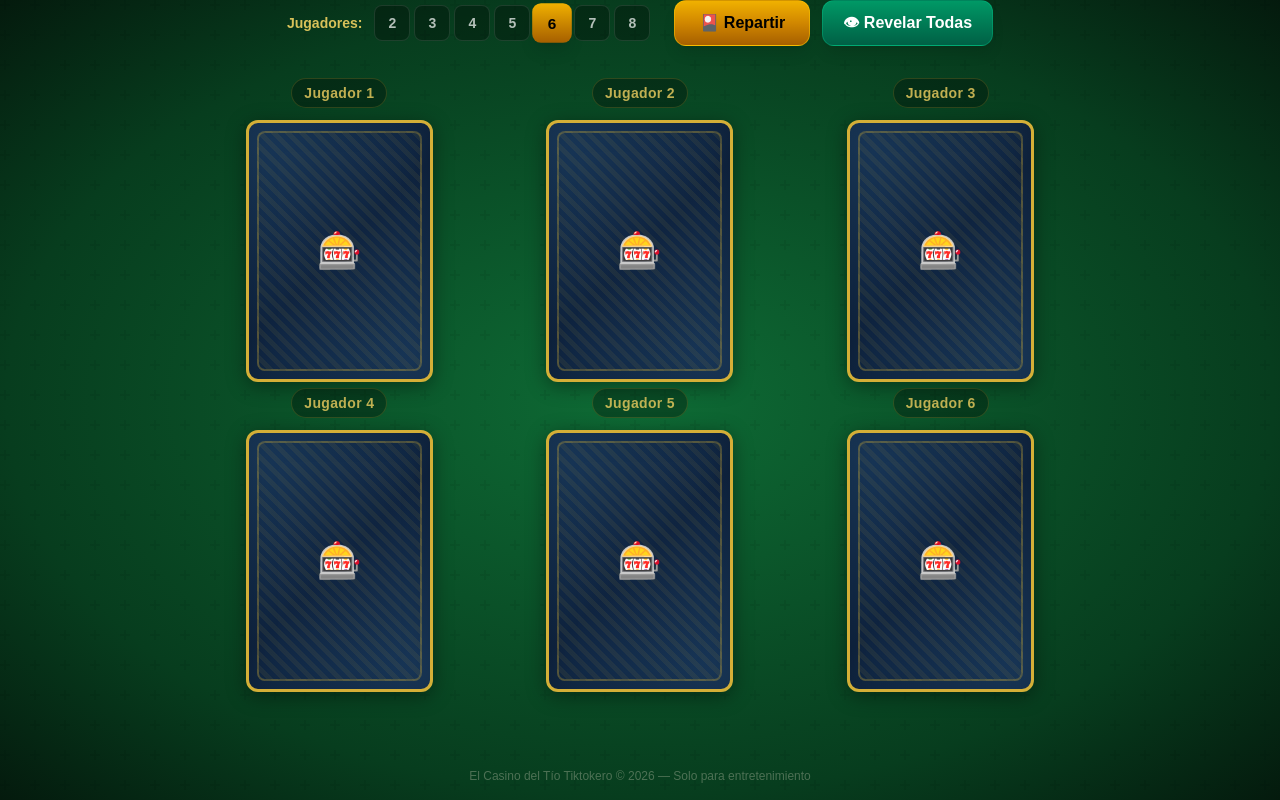
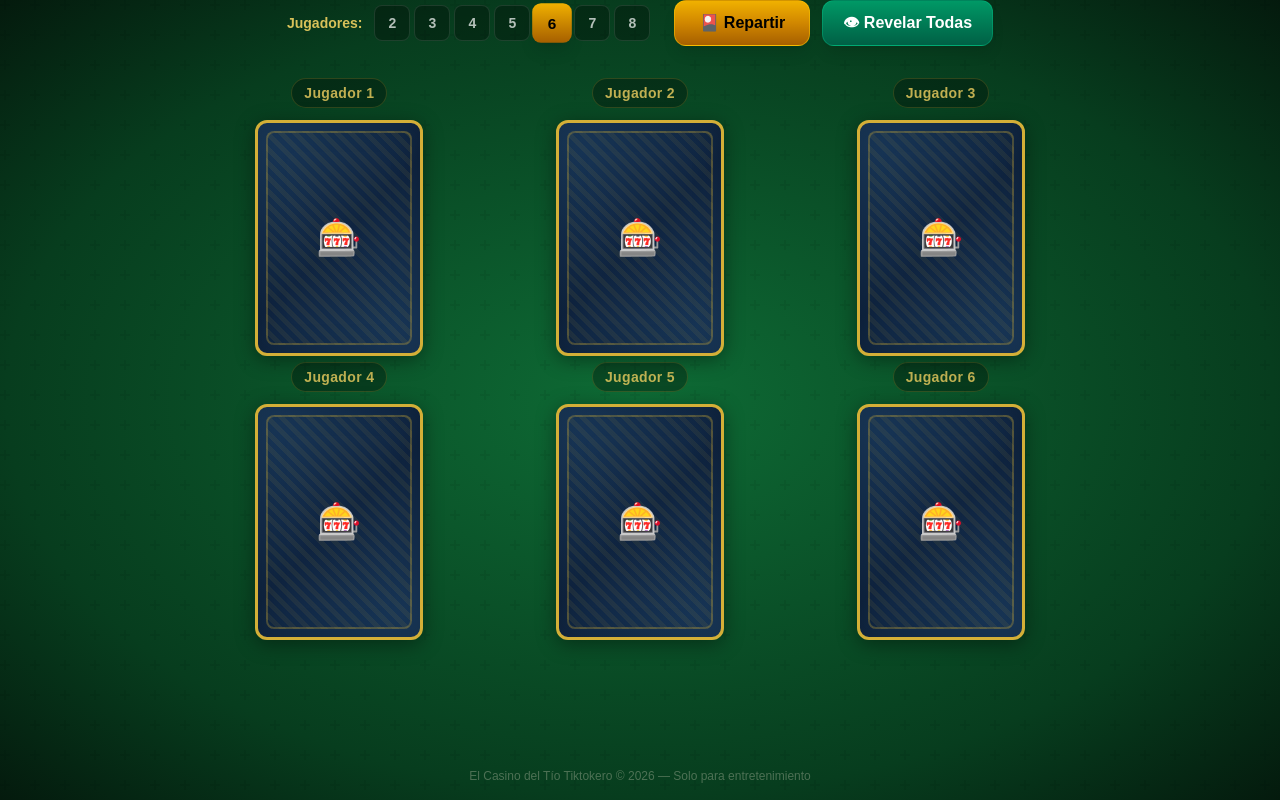
Before and after one commit to oswaldosan/casinoapp, a Next.js app: page / in a window 1280 px wide. Both pictures are taken after a click on the button "🎴 Repartir". Built offline with nearby package versions, Linux system fonts and the light colour scheme.

Commit message:
update game logic

```diff
--- a/src/components/GameBoard.tsx
+++ b/src/components/GameBoard.tsx
@@ -23,6 +23,7 @@ export default function GameBoard() {
   const [history, setHistory] = useState<RoundResult[]>([]);
   const [roundNumber, setRoundNumber] = useState(0);
   const [dealKey, setDealKey] = useState(0);
+  const [showPopup, setShowPopup] = useState(false);
   const confettiFired = useRef(false);
 
   const allRevealed = revealed.length > 0 && revealed.every(Boolean);
@@ -36,6 +37,7 @@ export default function GameBoard() {
     const tie = winnerIndices.length > 1;
     setWinners(winnerIndices);
     setIsTie(tie);
+    setShowPopup(true);
     confettiFired.current = true;
 
     const topCard = cards[winnerIndices[0]];
@@ -82,6 +84,7 @@ export default function GameBoard() {
     setRevealed(new Array(playerCount).fill(false));
     setWinners([]);
     setIsTie(false);
+    setShowPopup(false);
     setIsDealt(true);
     confettiFired.current = false;
     setRoundNumber((prev) => prev + 1);
@@ -183,19 +186,30 @@ export default function GameBoard() {
         </div>
       </div>
 
-      {/* Winner / Tie banner */}
-      {winners.length > 0 && allRevealed && (
-        <div className="winner-banner mb-6 text-center">
+      {/* Winner / Tie popup overlay */}
+      {showPopup && winners.length > 0 && allRevealed && (
+        <div
+          className="fixed inset-0 z-50 flex items-center justify-center"
+          onClick={() => setShowPopup(false)}
+        >
+          <div className="absolute inset-0 bg-black/60 backdrop-blur-sm" />
+          <div
+            className="winner-banner relative z-10 text-center px-8 sm:px-12 py-8 sm:py-10 rounded-3xl shadow-2xl max-w-md mx-4"
+            style={{
+              background: isTie
+                ? "linear-gradient(145deg, #374151, #1f2937)"
+                : "linear-gradient(145deg, #92700a, #5a4106)",
+              border: isTie ? "2px solid #6b7280" : "2px solid #d4af37",
+            }}
+            onClick={(e) => e.stopPropagation()}
+          >
             {isTie ? (
               <>
-              <div
-                className="inline-block px-6 sm:px-8 py-3 sm:py-4 rounded-2xl text-lg sm:text-2xl font-extrabold
-                  bg-gradient-to-r from-gray-500 via-gray-400 to-gray-500
-                  text-black shadow-2xl border-2 border-gray-300"
-              >
-                🤝 ¡Empate! 🤝
+                <div className="text-5xl sm:text-6xl mb-3">🤝</div>
+                <div className="text-2xl sm:text-3xl font-extrabold text-white mb-2">
+                  ¡Empate!
                 </div>
-              <p className="mt-2 text-sm" style={{ color: "rgba(240, 208, 96, 0.7)" }}>
+                <p className="text-sm sm:text-base" style={{ color: "rgba(240, 208, 96, 0.8)" }}>
                   Jugadores {winners.map((i) => i + 1).join(", ")} empataron con{" "}
                   {cards[winners[0]]?.rank}{" "}
                   {cards[winners[0]]?.suit === "hearts"
@@ -209,14 +223,11 @@ export default function GameBoard() {
               </>
             ) : (
               <>
-              <div
-                className="inline-block px-6 sm:px-8 py-3 sm:py-4 rounded-2xl text-lg sm:text-2xl font-extrabold
-                  bg-gradient-to-r from-yellow-600 via-yellow-400 to-yellow-600
-                  text-black shadow-2xl border-2 border-yellow-300"
-              >
-                🏆 ¡Jugador {winners[0] + 1} Gana! 🏆
+                <div className="text-5xl sm:text-6xl mb-3">🏆</div>
+                <div className="text-2xl sm:text-3xl font-extrabold text-white mb-2">
+                  ¡Jugador {winners[0] + 1} Gana!
                 </div>
-              <p className="mt-2 text-sm" style={{ color: "rgba(240, 208, 96, 0.7)" }}>
+                <p className="text-sm sm:text-base" style={{ color: "rgba(240, 208, 96, 0.8)" }}>
                   con {cards[winners[0]]?.rank}{" "}
                   {cards[winners[0]]?.suit === "hearts"
                     ? "♥"
@@ -228,6 +239,15 @@ export default function GameBoard() {
                 </p>
               </>
             )}
+            <button
+              onClick={() => setShowPopup(false)}
+              className="mt-5 px-6 py-2 rounded-xl font-bold text-sm
+                bg-white/20 text-white hover:bg-white/30
+                active:scale-95 transition-all duration-200 border border-white/20"
+            >
+              Cerrar
+            </button>
+          </div>
         </div>
       )}
 
--- a/src/components/PlayingCard.tsx
+++ b/src/components/PlayingCard.tsx
@@ -33,8 +33,8 @@ export default function PlayingCard({
     <div
       className={`card-container cursor-pointer deal-animation ${isWinner ? "winner-glow" : ""}`}
       style={{
-        width: "min(187px, 35vw)",
-        height: "min(262px, 49vw)",
+        width: "min(168px, 31vw)",
+        height: "min(236px, 44vw)",
         animationDelay: `${dealDelay}ms`,
       }}
       onClick={onClick}
@@ -94,23 +94,23 @@ export default function PlayingCard({
                 className="absolute top-1.5 left-2 flex flex-col items-center leading-none"
                 style={{ color: suitColor }}
               >
-                <span className="text-lg sm:text-2xl font-extrabold">{card.rank}</span>
-                <span className="text-base sm:text-xl -mt-0.5">{suitSymbol}</span>
+                <span className="text-xl sm:text-3xl font-extrabold">{card.rank}</span>
+                <span className="text-lg sm:text-2xl -mt-0.5">{suitSymbol}</span>
               </div>
 
               {/* Center display */}
               <div className="flex-1 flex items-center justify-center">
                 {isAce ? (
-                  <span className="text-6xl sm:text-7xl select-none" style={{ color: suitColor }}>
+                  <span className="text-7xl sm:text-8xl select-none" style={{ color: suitColor }}>
                     {suitSymbol}
                   </span>
                 ) : isFaceCard ? (
                   <div className="flex flex-col items-center gap-1">
-                    <span className="text-4xl sm:text-5xl select-none">
+                    <span className="text-5xl sm:text-6xl select-none">
                       {faceCardEmoji[card.rank]}
                     </span>
                     <span
-                      className="text-2xl sm:text-3xl font-bold"
+                      className="text-3xl sm:text-4xl font-bold"
                       style={{ color: suitColor }}
                     >
                       {suitSymbol}
@@ -118,11 +118,11 @@ export default function PlayingCard({
                   </div>
                 ) : (
                   <span
-                    className="text-5xl sm:text-6xl font-extrabold select-none"
+                    className="text-6xl sm:text-7xl font-extrabold select-none"
                     style={{ color: suitColor }}
                   >
                     {card.rank}
-                    <span className="text-3xl sm:text-4xl">{suitSymbol}</span>
+                    <span className="text-4xl sm:text-5xl">{suitSymbol}</span>
                   </span>
                 )}
               </div>
@@ -132,8 +132,8 @@ export default function PlayingCard({
                 className="absolute bottom-1.5 right-2 flex flex-col items-center leading-none rotate-180"
                 style={{ color: suitColor }}
               >
-                <span className="text-lg sm:text-2xl font-extrabold">{card.rank}</span>
-                <span className="text-base sm:text-xl -mt-0.5">{suitSymbol}</span>
+                <span className="text-xl sm:text-3xl font-extrabold">{card.rank}</span>
+                <span className="text-lg sm:text-2xl -mt-0.5">{suitSymbol}</span>
               </div>
             </>
           )}
```
Lines whose indentation alone changed are shown as unchanged.
